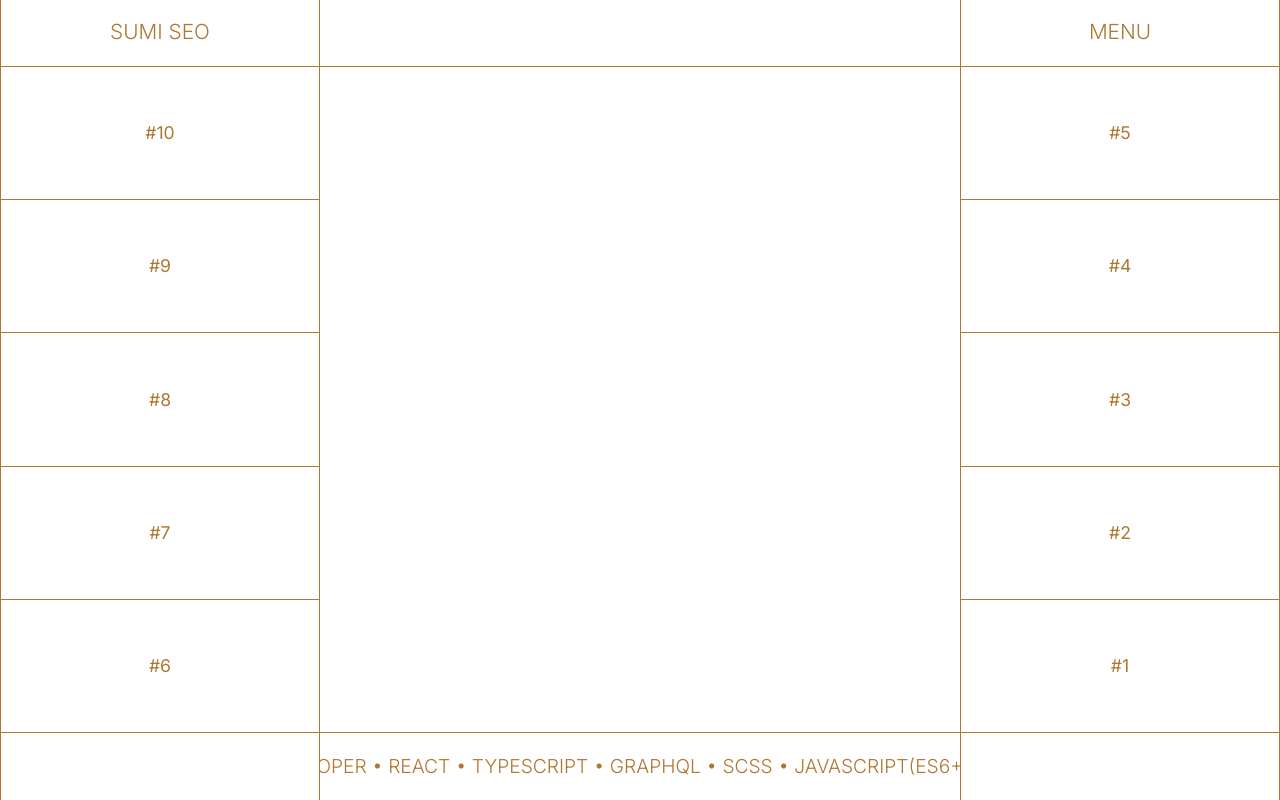
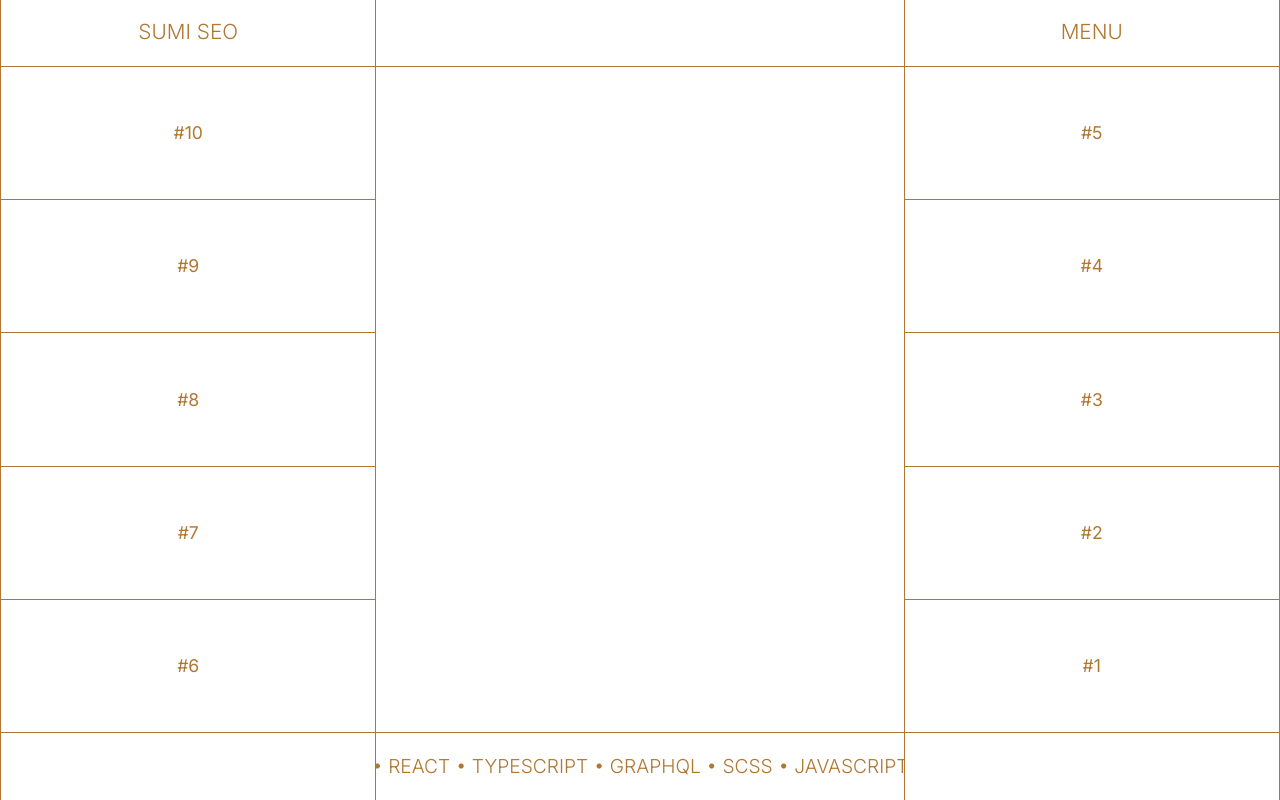
Before and after one commit to SumiSeo/react-ype, a React (Create React App) app: page / in a window 1280 px wide. Built offline with nearby package versions, Linux system fonts and the light colour scheme.

Commit message:
feat(chore): change layout css

```diff
--- a/src/components/ErrorPage/ErroprPage.tsx
+++ b/src/components/ErrorPage/ErroprPage.tsx
@@ -8,7 +8,7 @@ const ErrorPage = () => {
   return (
     <div>
       <div id="error-page">
-        <video controls autoPlay>
+        <video autoPlay muted loop>
           <source src={video} type="video/mp4" />
         </video>
       </div>
--- a/src/components/Layout/Layout.scss
+++ b/src/components/Layout/Layout.scss
@@ -4,7 +4,7 @@
   width: 100%;
   height: 100vh;
   display: grid;
-  grid-template-columns: 1fr 2fr 1fr;
+  grid-template-columns: 1fr 1.4fr 1fr;
   color: $default_brown_background;
   &__column {
     &:first-child,
```
